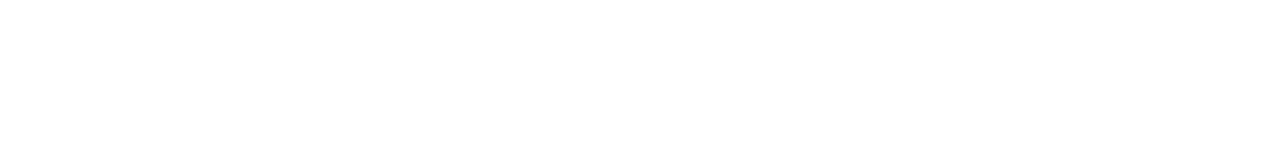
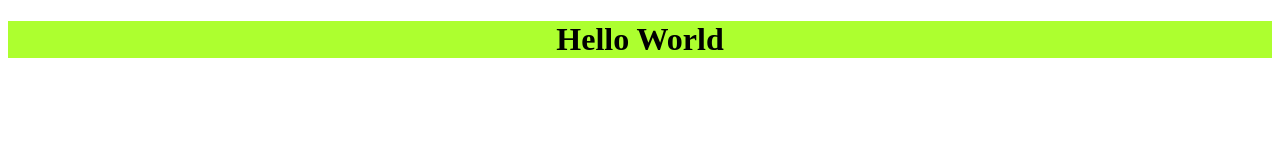
Before and after one commit to anto-das/P-Hero-First-Assignment, a plain HTML site: page index.html in a window 1280 px wide. Drawn offline with Linux system fonts and the light colour scheme.

Commit message:
hello-world

```diff
--- a/index.html
+++ b/index.html
@@ -8,6 +8,6 @@
     <link rel="stylesheet" href="./style.css">
 </head>
 <body>
-
+   <h1>Hello World</h1>
 </body>
 </html>
--- a/style.css
+++ b/style.css
@@ -0,0 +1,4 @@
+h1{
+    background-color: greenyellow;
+    text-align: center;
+}
```
